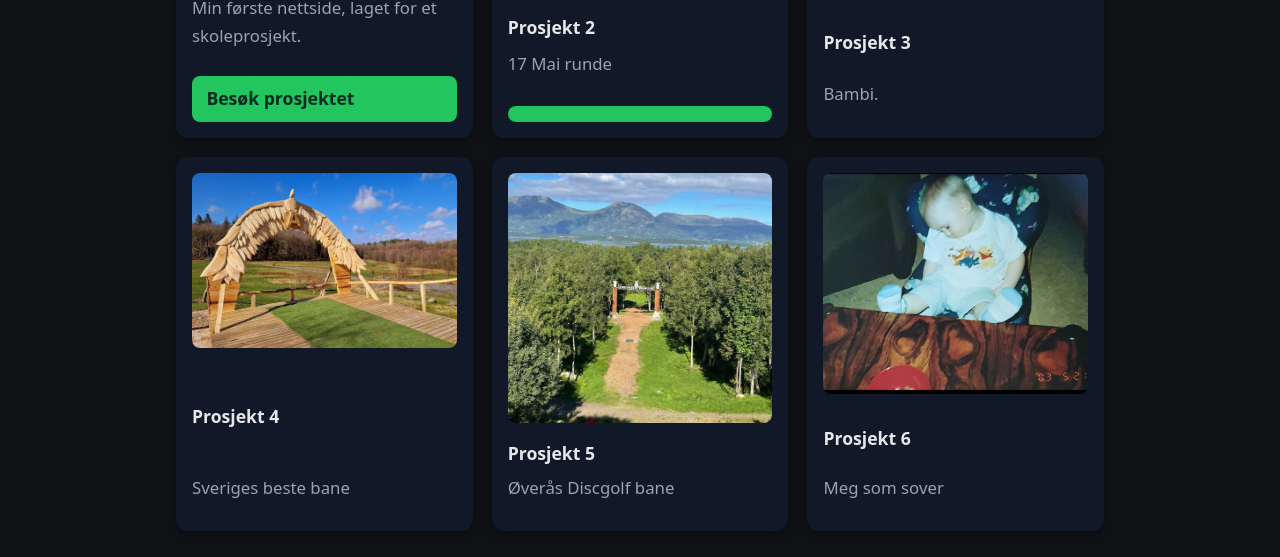
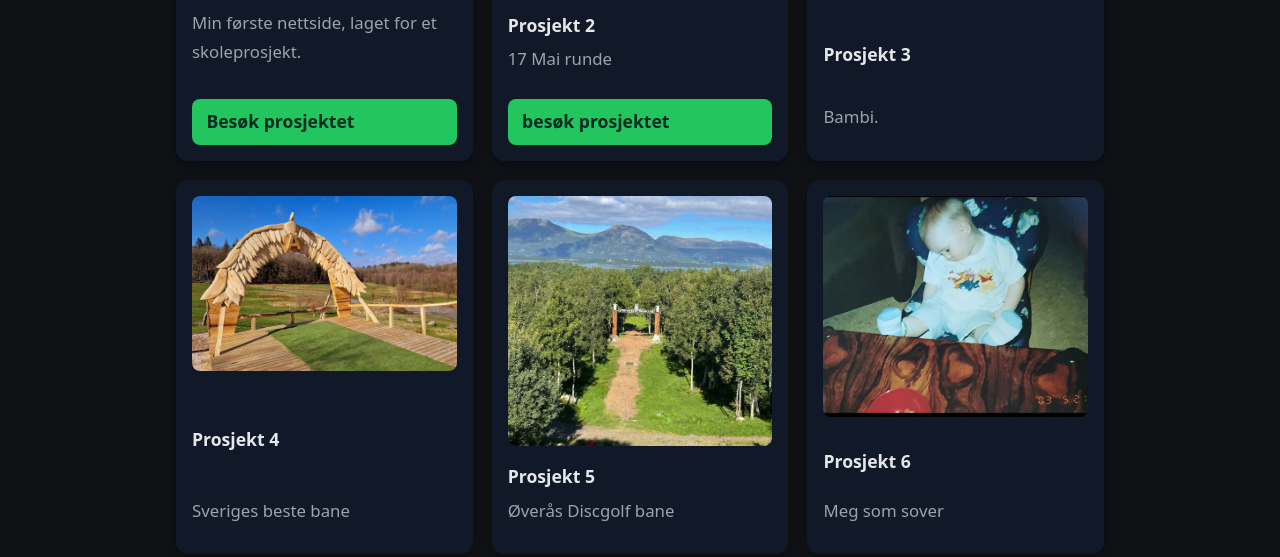
Before and after one commit to Margeir01/Portefolje, a plain HTML site: page index.html in a window 1280 px wide. Shown: the part 522-1079 px from the top of the page. Drawn offline with Linux system fonts and the light colour scheme; a web font is replaced by a local one.

Commit message:
Add files via upload

```diff
--- a/index.html
+++ b/index.html
@@ -53,7 +53,9 @@
         <img src="img/Sekk-og-kurv.jpg" alt="Prosjekt 2">
         <h3>Prosjekt 2</h3>
         <p>17 Mai runde</p>
-        <a class="card-link" href="https://margeir01.github.io/Snake/" target="_blank"></a>
+        <a class="card-link" href="https://margeir01.github.io/Snake/" target="_blank">
+            besøk prosjektet
+        </a>
     </article>
 
     <article class="card">
```
